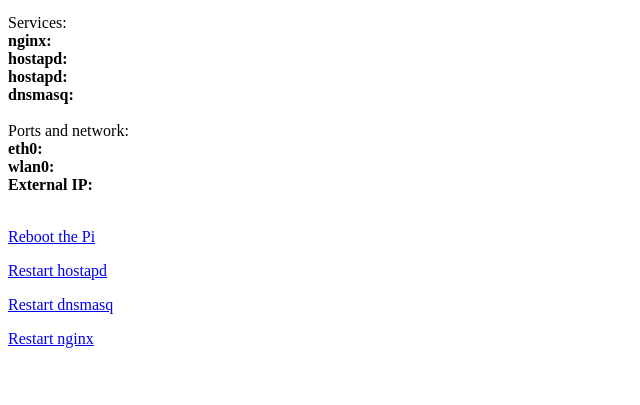
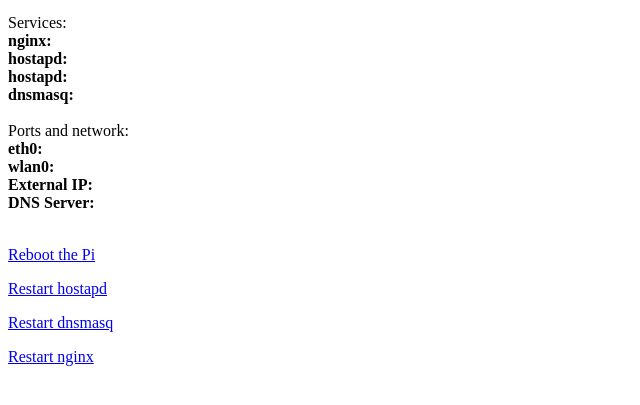
Before and after one commit to MrFlyingToasterman/rpiwatch, a PHP site: page /index.php in a window 1280 px wide. Shown: the part 156-561 px from the top of the page, without its empty margins (0-640 px from the left). Run offline with PHP 8.4, Linux system fonts and the light colour scheme; data that the repository does not hold is empty.

Commit message:
added DNS information

```diff
--- a/index.php
+++ b/index.php
@@ -35,7 +35,8 @@ GPLv3
             //Show ip
             echo "<b>eth0: </b>" . shell_exec("ip addr |grep eth0") . "<br>" ;
             echo "<b>wlan0: </b>" . shell_exec("ip addr |grep wlan0") . "<br>" ;
-            echo "<b>External IP: </b>" . shell_exec("curl canihazip.com/s") . "<br><br>" ;
+            echo "<b>External IP: </b>" . shell_exec("curl canihazip.com/s") . "<br>" ;
+            echo "<b>DNS Server: </b>" . shell_exec("nmcli dev show | grep DNS") . "<br><br>" ;
 
             //Reboot
             if (isset($_GET["reboot"])) {
```
